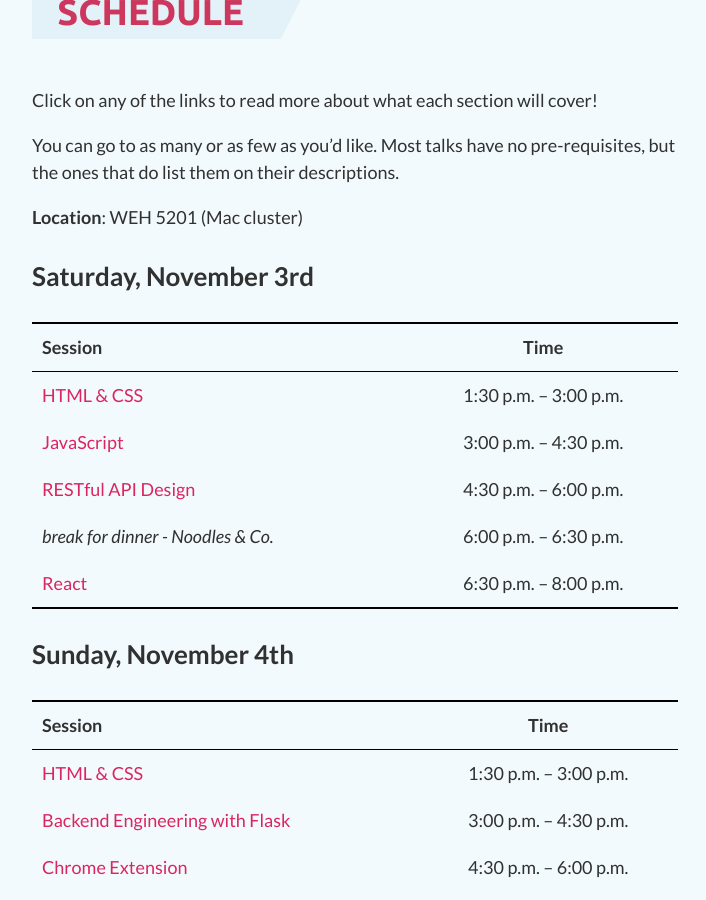
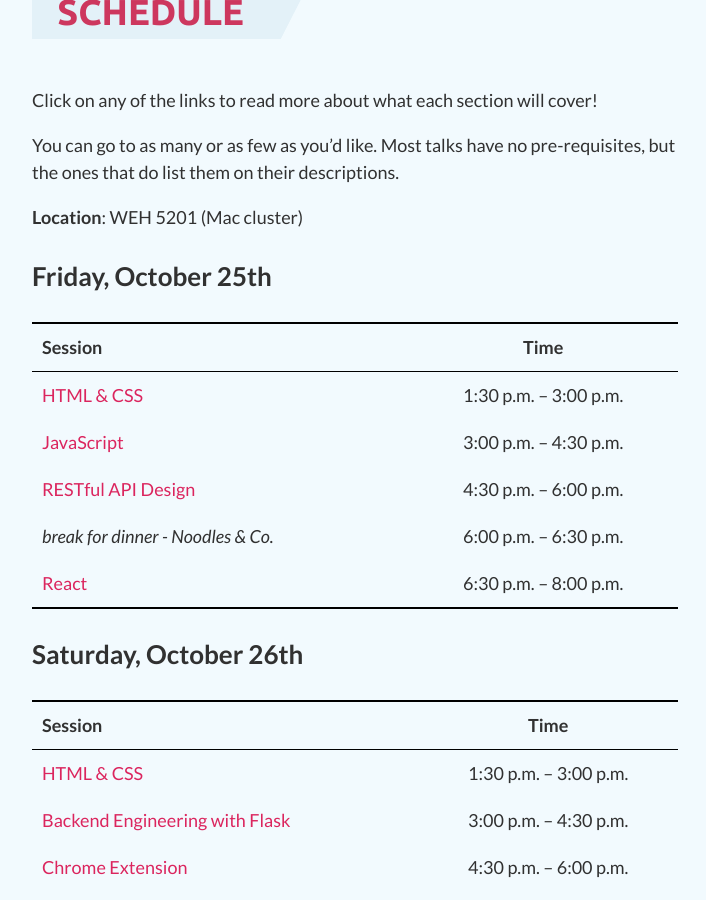
Before and after one commit to ScottyLabs/wdw, a Jekyll site: the page built from index.md, in a window 1280 px wide and 900 px high, scrolled down 1298 px. Shown: the whole window, without its empty margins (285-991 px from the left). Built offline with Jekyll 4.4.1, drawn with Linux system fonts in a browser that asks for light colours; nearby versions of some CDN libraries.

Commit message:
Update index.md

```diff
--- a/index.md
+++ b/index.md
@@ -44,7 +44,7 @@ pre-requisites, but the ones that do list them on their descriptions.
 
 **Location**: WEH 5201 (Mac cluster)
 
-### Saturday, November 3rd
+### Friday, October 25th
 
 | Session                                | Time                   |
 |----------------------------------------|:----------------------:|
@@ -55,7 +55,7 @@ pre-requisites, but the ones that do list them on their descriptions.
 | [React][react]                         | 6:30 p.m. -- 8:00 p.m. |
 
 
-### Sunday, November 4th
+### Saturday, October 26th
 
 | Session                                    | Time                   |
 |--------------------------------------------|:----------------------:|
```
